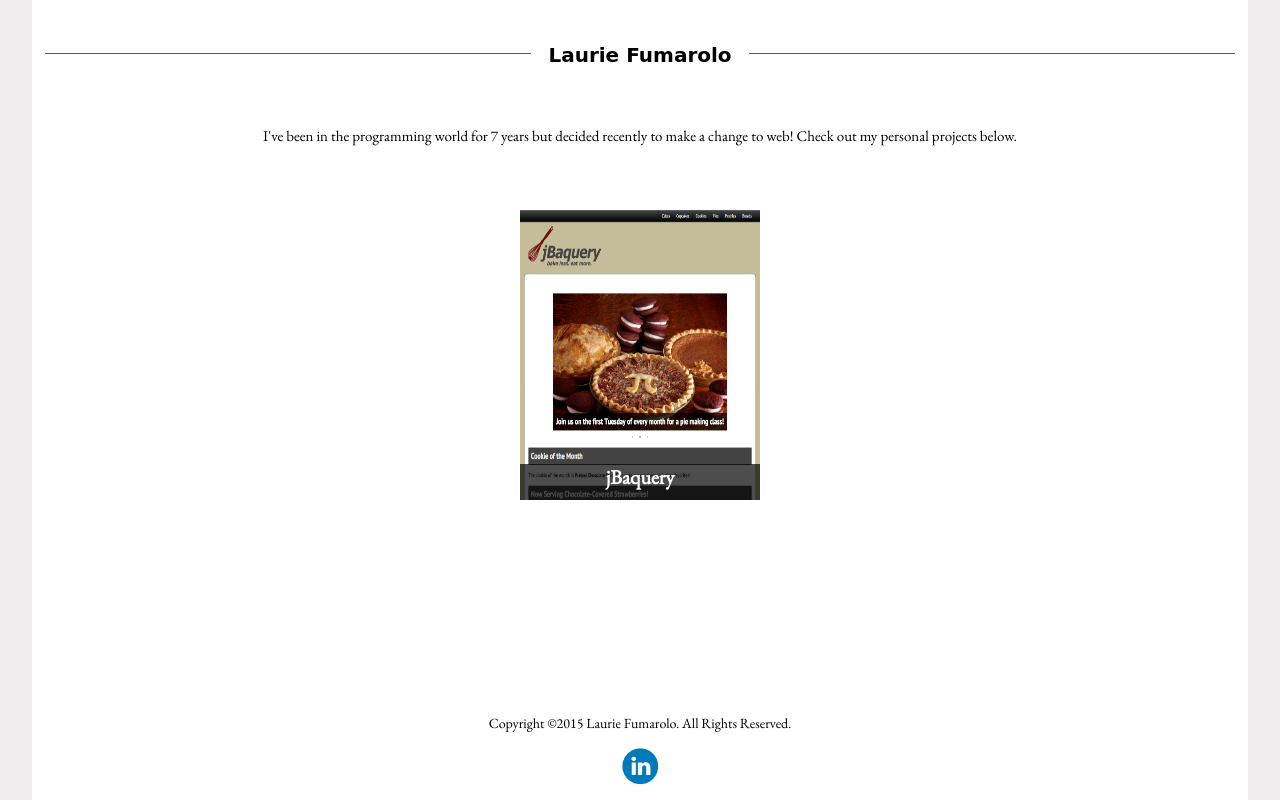
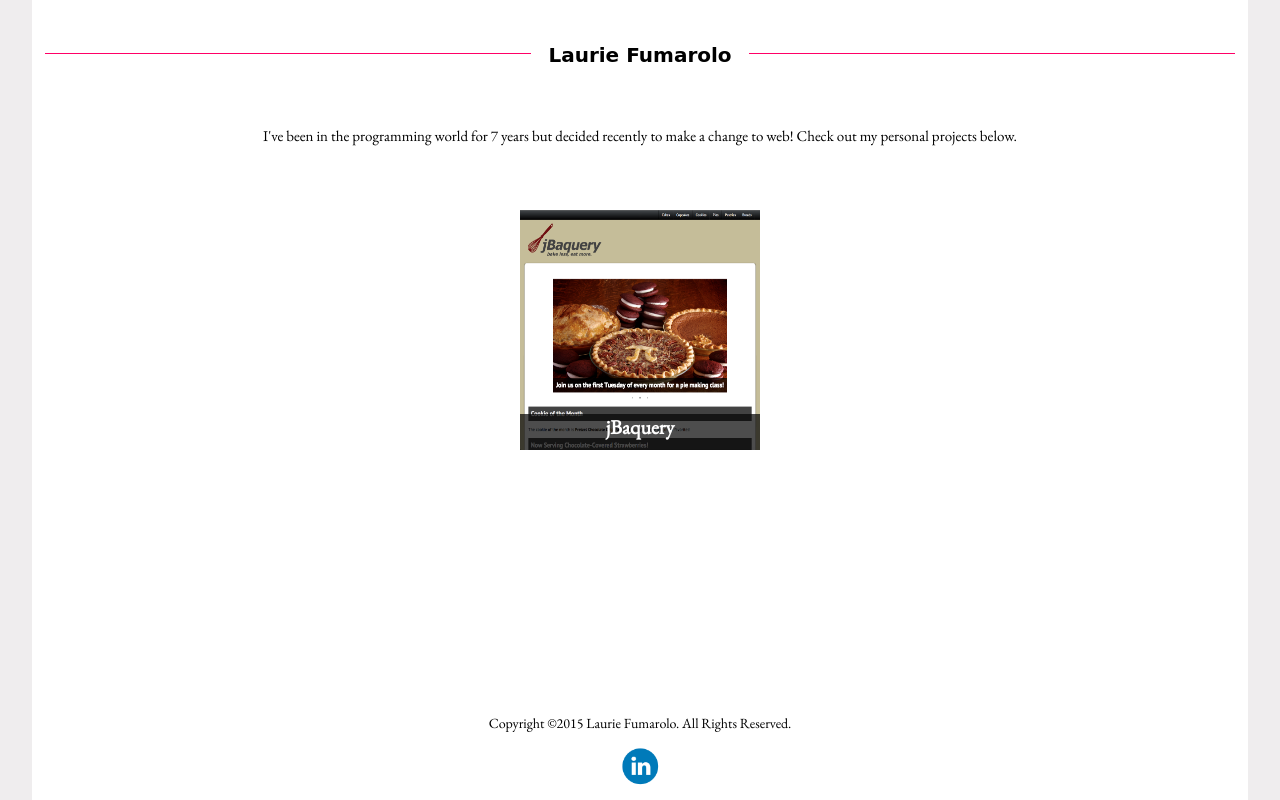
Before and after one commit to lauriefumarolo/lauriefumarolo-com, a PHP site: page / in a window 1280 px wide. Run offline with PHP 8.4, Linux system fonts and the light colour scheme; some web fonts are replaced.

Commit message:
Square tiles.

```diff
--- a/publish/css/styles.css
+++ b/publish/css/styles.css
@@ -88,7 +88,7 @@ header h1:after {
 
 .tile_menu_item img {
 	width: 400px;
-	height: 450px;
+	height: 400px;
 }
 
 /* Overlay text */
@@ -141,7 +141,7 @@ only screen and (max-device-width: 1024px) {
 
 	.tile_menu_item img {
 		width: 240px;
-		height: 290px;
+		height: 240px;
 	}
 
 	.tile_menu_item h2 {
```
